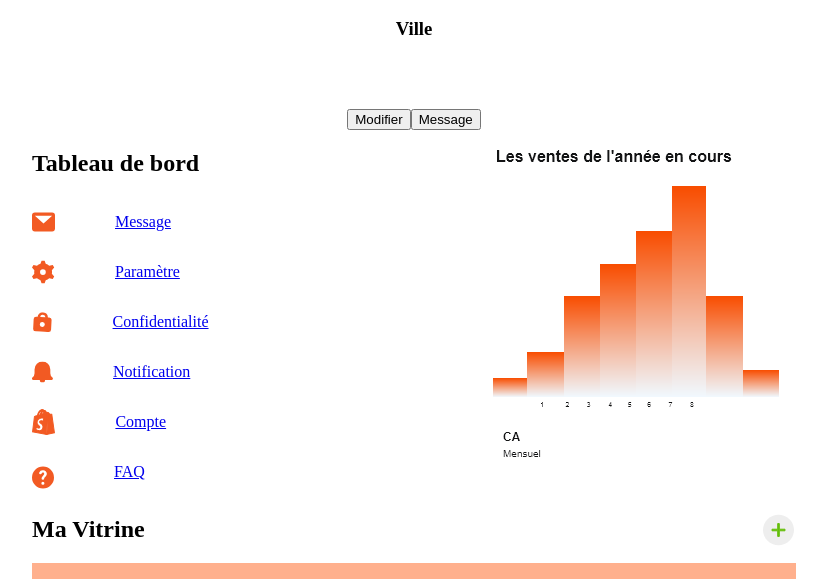
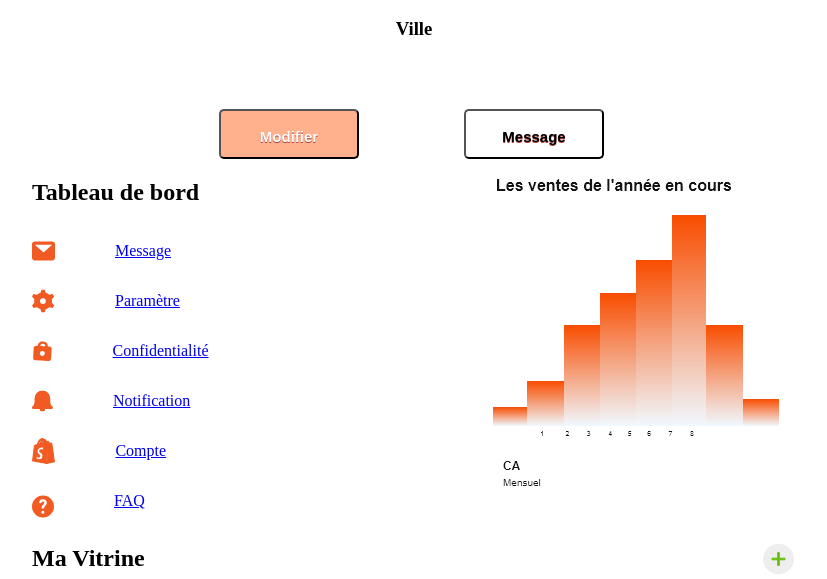
Before and after one commit to Hassiba-BP/PROJET-FOODY-SPOT, a plain HTML site: page profilFoddy.html in a window 1280 px wide. Shown: the part 187-766 px from the top of the page, without its empty margins (226-1053 px from the left). Drawn offline with Linux system fonts and the light colour scheme.

Commit message:
Mise à jour page compte

```diff
--- a/profilFoddy.html
+++ b/profilFoddy.html
@@ -33,7 +33,7 @@
             <h2 id="Titre1">Tableau de bord</h2>
             <div id="onglets">
                 <div id="onglet1">
-                <div id="Message">
+                <div id="Icone">
                 <img src="../maquettefinalise/mail.svg" alt="mail">
                 <a href="#"><p class="liensTab">Message</p></a>
                 </div>
--- a/profilFoody.css
+++ b/profilFoody.css
@@ -16,14 +16,78 @@ header{
     display: flex;
     justify-content: center;
 }
-
+#Modifier{
+    -moz-box-shadow:inset 0px 39px 0px -24px #ffb08d;
+	-webkit-box-shadow:inset 0px 39px 0px -24px #ffb08d;
+	box-shadow:inset 0px 39px 0px -24px #ffb08d;
+	background-color:#ffb08d;
+	-webkit-border-top-left-radius:5px;
+	-moz-border-radius-topleft:5px;
+	border-top-left-radius:5px;
+	-webkit-border-top-right-radius:5px;
+	-moz-border-radius-topright:5px;
+	border-top-right-radius:5px;
+	-webkit-border-bottom-right-radius:5px;
+	-moz-border-radius-bottomright:5px;
+	border-bottom-right-radius:5px;
+	-webkit-border-bottom-left-radius:5px;
+	-moz-border-radius-bottomleft:5px;
+	border-bottom-left-radius:5px;
+text-indent:0;
+	display:inline-block;
+	color:#ffffff;
+	font-family:arial;
+	font-size:15px;
+	font-weight:bold;
+	font-style:normal;
+height:50px;
+	line-height:50px;
+width:140px;
+	text-decoration:none;
+	text-align:center;
+	text-shadow:0px 1px 0px #b23e35;
+    margin-right: 5px;
+}
+#Message{
+    margin-left: 100px;
+    -moz-box-shadow:inset 0px 39px 0px -24px white;
+	-webkit-box-shadow:inset 0px 39px 0px -24px white;
+	box-shadow:inset 0px 39px 0px -24px white;
+	background-color:white;
+	-webkit-border-top-left-radius:5px;
+	-moz-border-radius-topleft:5px;
+	border-top-left-radius:5px;
+	-webkit-border-top-right-radius:5px;
+	-moz-border-radius-topright:5px;
+	border-top-right-radius:5px;
+	-webkit-border-bottom-right-radius:5px;
+	-moz-border-radius-bottomright:5px;
+	border-bottom-right-radius:5px;
+	-webkit-border-bottom-left-radius:5px;
+	-moz-border-radius-bottomleft:5px;
+	border-bottom-left-radius:5px;
+text-indent:0;
+	display:inline-block;
+	color:black;
+	font-family:arial;
+	font-size:15px;
+	font-weight:bold;
+	font-style:normal;
+height:50px;
+	line-height:50px;
+width:140px;
+	text-decoration:none;
+	text-align:center;
+	text-shadow:0px 1px 0px #b23e35;
+    margin-right: 5px;
+}
 /*Tableau de bord*/
 #tableauDeBord{
     padding:0px 250px 0px 250px;
     display: flex;
     justify-content: space-between;
 }
-#Message{
+#Icone{
    display: flex;
 }
 #Paramètres{
@@ -103,6 +167,12 @@ header{
     #onglets{
         display: flex;
     }
+    #onglet1{
+    margin-right: 25px;
+    }
+    #onglet2{
+        margin-left:25px;
+    }
     #tableauDeBord{
         flex-wrap: wrap;
         padding:0px 50px 0px 50px;
```
